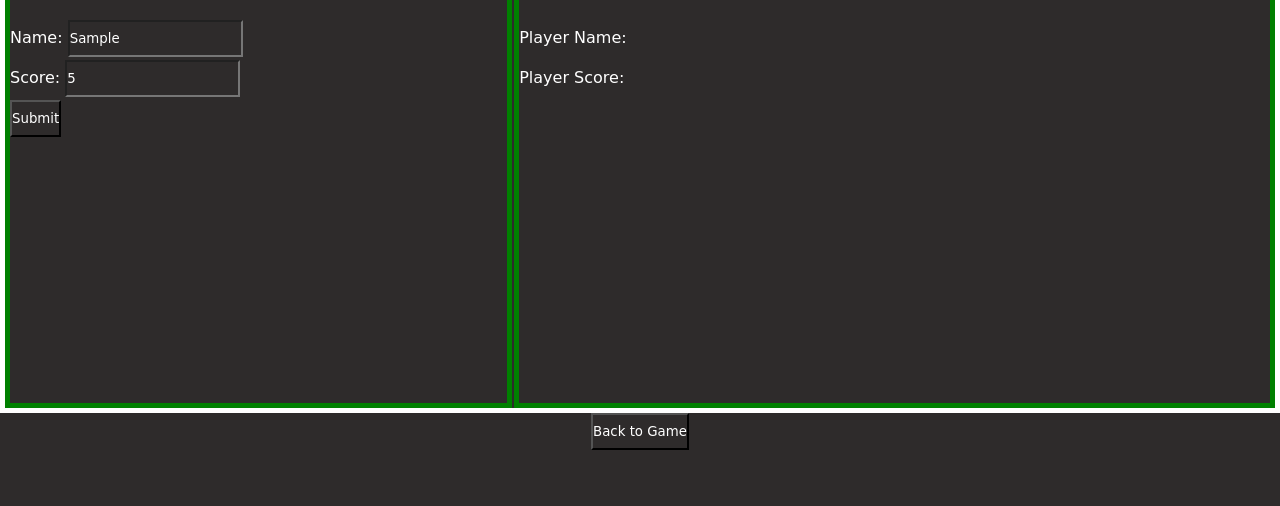
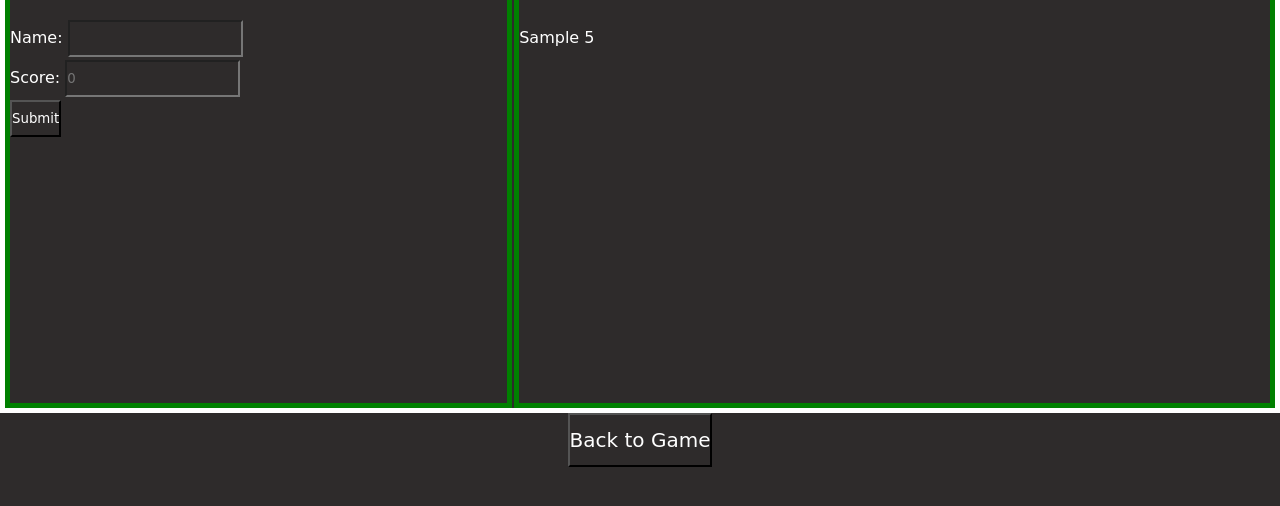
Before and after one commit to tishaanderson/Web-APIs-Coding-Quiz, a plain HTML site: page highscores.html in a window 1280 px wide. Both pictures are taken after typing "Sample", "5" into the empty fields and a click on the button "Submit". Shown: the part 178-684 px from the top of the page. Drawn offline with Linux system fonts and the light colour scheme; a web font is replaced by a local one.

Commit message:
added the new player data to populate into the highscores list with a click event for the submit button

```diff
--- a/assets/css/highscore.css
+++ b/assets/css/highscore.css
@@ -61,3 +61,7 @@ main {
 footer {
   text-align: center;
 }
+
+#backToGameBtn {
+  font-size: 20px;
+}
--- a/assets/css/style.css
+++ b/assets/css/style.css
@@ -77,13 +77,13 @@ main {
   display: flex;
   flex-direction: column;
   text-align: center;
-  /* font-size: 40px; */
+  font-size: 35px;
 }
 
 /* question text */
 #question-text {
   margin: 50px auto;
-  font-size: 30px;
+  font-size: 35px;
   }
 
 /* answer container */
--- a/assets/js/highscores.js
+++ b/assets/js/highscores.js
@@ -1,35 +1,90 @@
-var score = localStorage.getItem("score");
+var playerNameInput = document.getElementById("playerNameInput");
+var scoreInput = document.getElementById("scoreInput");
 var submitBtn = document.getElementById("submit-btn");
-// var leaderBoard = JSON.parse(localStorage.getItem("leaderboard")) || [];
-// var playerScores = document.getElementById("player-scores");
-// var highScoresContainer = document.getElementById("high-scores");
-var highScores = [];
-var maxPlayerScores = 3;
-var playerName = document.getElementById("player-name");
-var playerScore = document.getElementById("score-number");
-var newPlayerSection = document.getElementById("new-player-info");
-var nameSpan = document.getElementById("player1");
-var scoreSpan = document.getElementById("score1")
+var highScoresList = document.getElementById("highscores-list");
 
+var playerScores = JSON.parse(localStorage.getItem('playerScores')) || [];
 
-renderLastPlayers();
+function displayHighScores() {
+  var playerName = playerNameInput.value;
+  var playerScore = parseInt(scoreInput.value);
 
-function renderLastPlayers() {
-  var player = localStorage.getItem("player-name");
-  var playerScore = localStorage.getItem("score-number");
+  for (var i = 0; i < playerScores.length; i++) {
+    var listItem = document.createElement("li");
+    listItem.innerHTML = playerName + " " + playerScore;
 
-  if (!playerName || !playerScore) {
-    return;
+    highScoresList.appendChild(listItem);
   }
-
-nameSpan.textContent = name;
-scoreSpan.textContent = score;
-
-console.log(playerName);
-console.log(playerScore);
 }
 
+displayHighScores();
 
+submitBtn.addEventListener("click", function () {
+  var playerName = playerNameInput.value;
+  var playerScore = parseInt(scoreInput.value);
+
+  if (playerName && !isNaN(playerScore)) {
+    var playerData = { name: playerName, score: playerScore };
+    playerScores.push(playerData);
+    playerScores.sort(function (a, b) {
+      return b.score - a.score;
+    });
+
+    if (playerScores.length > 5) {
+      playerScores.pop();
+    }
+
+    localStorage.setItem('playerScores', JSON.stringify(playerScores));
+
+    displayHighScores();
+
+    highScoresList.innerHTML = '';
+
+  for (var i = 0; i < playerScores.length; i++) {
+      var listItem = document.createElement("li");
+      listItem.innerHTML = playerName + " " + playerScore;
+
+      highScoresList.appendChild(listItem);
+    }
+
+    // displayHighscore();
+
+    playerNameInput.value = " ";
+    scoreInput.value = "";
+  } else {
+    alert("Please enter a valid name and score.");
+  }
+});
+
+// var score = localStorage.getItem("score");
+// var submitBtn = document.getElementById("submit-btn");
+// // var leaderBoard = JSON.parse(localStorage.getItem("leaderboard")) || [];
+// // var playerScores = document.getElementById("player-scores");
+// // var highScoresContainer = document.getElementById("high-scores");
+// var highScores = [];
+// var maxPlayerScores = 3;
+// var playerName = document.getElementById("player-name");
+// var playerScore = document.getElementById("score-number");
+// var newPlayerSection = document.getElementById("new-player-info");
+// var nameSpan = document.getElementById("player1");
+// var scoreSpan = document.getElementById("score1")
+
+// renderLastPlayers();
+
+// function renderLastPlayers() {
+//   var player = localStorage.getItem("player-name");
+//   var playerScore = localStorage.getItem("score-number");
+
+//   if (!playerName || !playerScore) {
+//     return;
+//   }
+
+// nameSpan.textContent = name;
+// scoreSpan.textContent = score;
+
+// console.log(playerName);
+// console.log(playerScore);
+// }
 
 // function displayHighScores() {
 //   playerScores.innerHTML = " ";
@@ -46,7 +101,6 @@ console.log(playerScore);
 //       displayHighScores();
 // }
 
-
 // submitBtn.addEventListener("click", function (event) {
 //   event.preventDefault();
 
@@ -58,10 +112,6 @@ console.log(playerScore);
 //   localStorage.setItem("userScore", JSON.stringify(userScore));
 //   renderMessage();
 // });
-
-
-
-
 
 // submitBtn.addEventListener("click", function (event) {
 //   event.preventDefault();
--- a/assets/js/logic.js
+++ b/assets/js/logic.js
@@ -68,7 +68,7 @@ function displayQuestion() {
         currentQuestionIndex++;
         setTimeout(function () {
           displayQuestion();
-        }, 1000);
+        }, 1200);
       });
 
       choiceContainer.appendChild(choice);
--- a/highscores.html
+++ b/highscores.html
@@ -30,15 +30,15 @@
 
       <div>
 
-        <label for="player-name">Name:</label>
-        <input type="text" id="player-name" placeholder="Enter your name">
+        <label for="playerNameInput">Name:</label>
+        <input type="text" id="playerNameInput" placeholder="Enter your name">
 
       </div>
 
       <div>
 
-        <label for="score-number">Score:</label>
-        <input type="number" id="score-number" placeholder="0">
+        <label for="scoreInput">Score:</label>
+        <input type="number" id="scoreInput" placeholder="0">
 
       </div>
 
@@ -54,12 +54,8 @@
 
       <h2>High Score Players:</h2>
 
-      <ul id="high-scores-list">
-
-        <li >Player Name:<span id="player1"></span> </li>
-        <li>Player Score:<span id="score1"></span>  </li>
-        <li id="player3"></li>
-
+      <ul id="highscores-list">
+      <!-- highscores board data -->
       </ul>
 
     </section>
@@ -74,8 +70,7 @@
 
 
   <!-- JavaScript file links -->
-  <script src="./assets/js/questions.js"></script>
-  <script src="./assets/js/logic.js"></script>
+  <!-- <script src="./assets/js/logic.js"></script> -->
   <script src="./assets/js/highscores.js"></script>
 
 </body>
```
